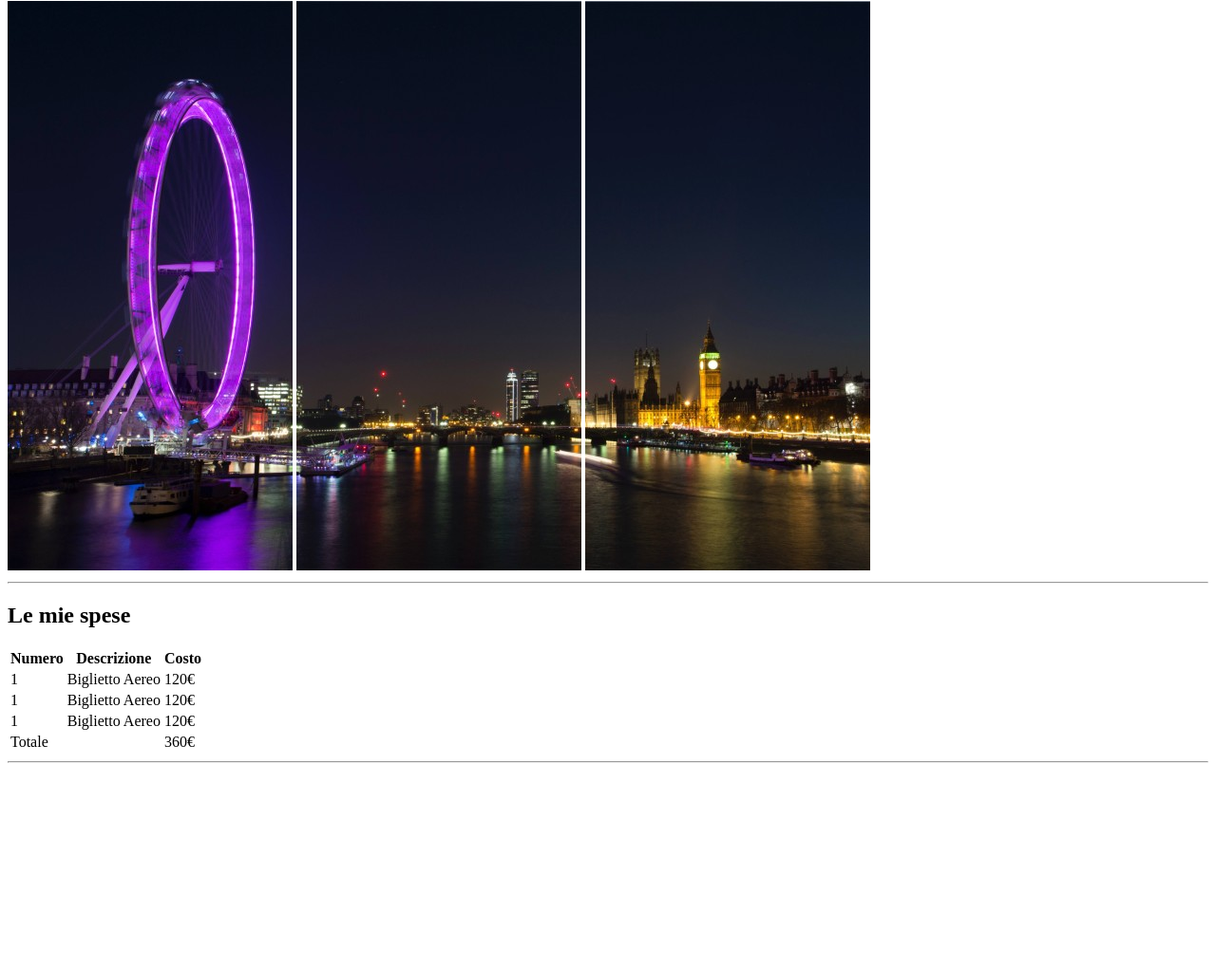
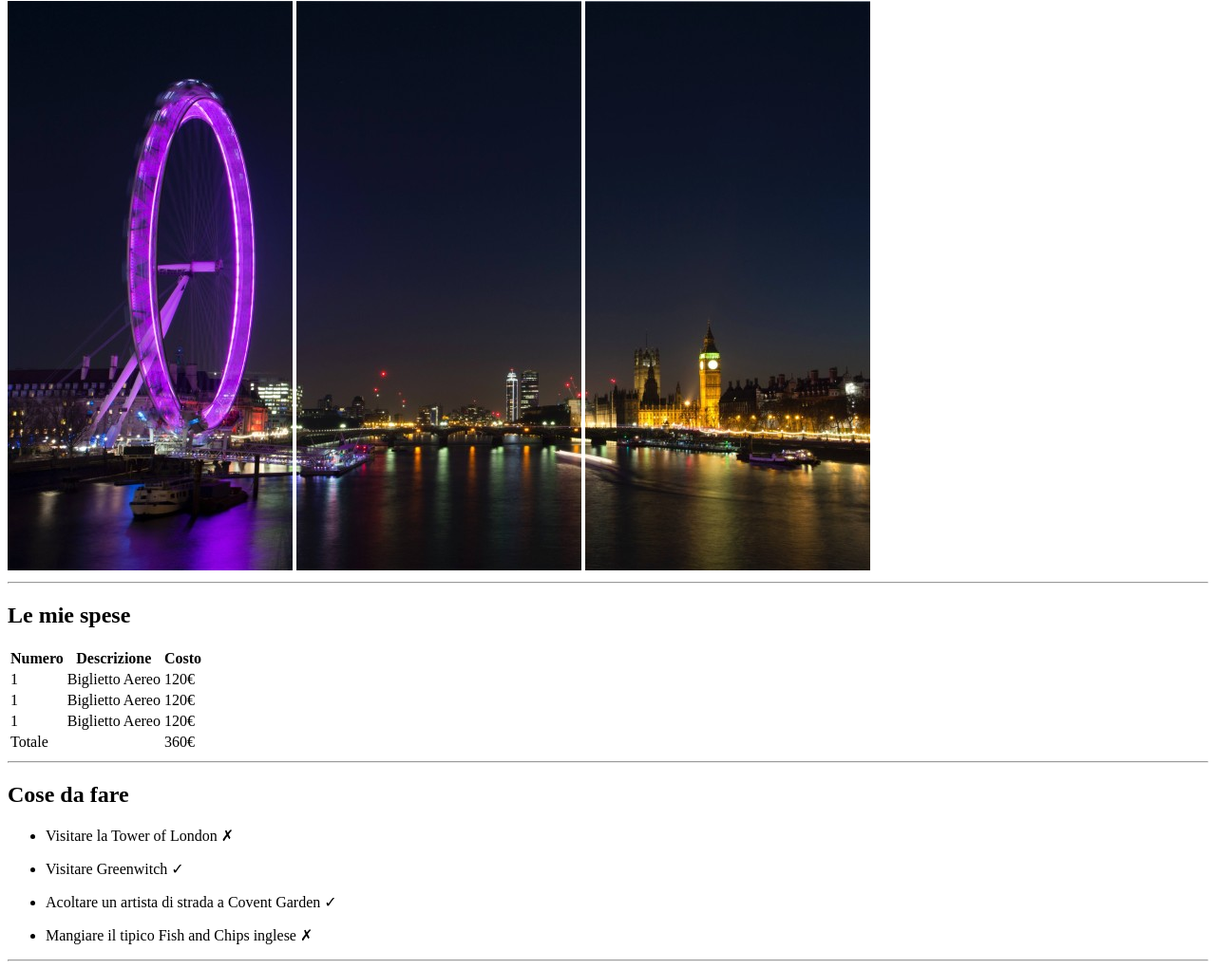
Before and after one commit to Davidemauri00/html-london-trip, a plain HTML site: page index.html in a window 1280 px wide. Shown: the part 79-1100 px from the top of the page at 95% size. Before the commit the page ends 891 px from the top, so only its background shows below. Drawn offline with Linux system fonts and the light colour scheme.

Commit message:
sezione lista cose da fare

```diff
--- a/index.html
+++ b/index.html
@@ -47,6 +47,16 @@
                 </table>
                 <hr>
             </section>
+            <section>
+                <h2>Cose da fare</h2>
+                <ul>
+                    <li><p>Visitare la Tower of London &#10007;</p></li>
+                    <li><p>Visitare Greenwitch &#10003;</p></li>
+                    <li><p>Acoltare un artista di strada a Covent Garden &#10003;</p></li>
+                    <li><p>Mangiare il tipico Fish and Chips inglese &#10007;</p></li>
+                </ul>
+                <hr>
+            </section>
         </main>
         <footer>
         </footer>
```
